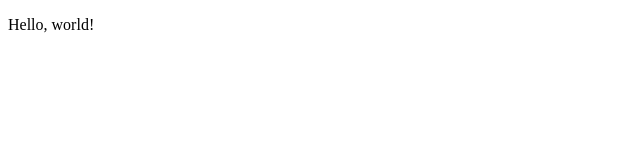
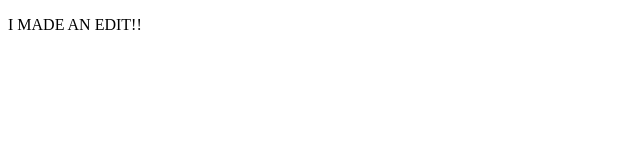
Before and after one commit to blueaccounting/test-runthrough, a plain HTML site: page testcode.html in a window 1280 px wide. Shown: the full height of the page, 0-640 px from the left. Drawn offline with Linux system fonts and the light colour scheme.

Commit message:
Made some edits

```diff
--- a/testcode.html
+++ b/testcode.html
@@ -5,6 +5,6 @@
     <title>title</title>
   </head>
   <body>
-	<p>Hello, world!</p>
+	<p>I MADE AN EDIT!!</p>
   </body>
 </html>
```
